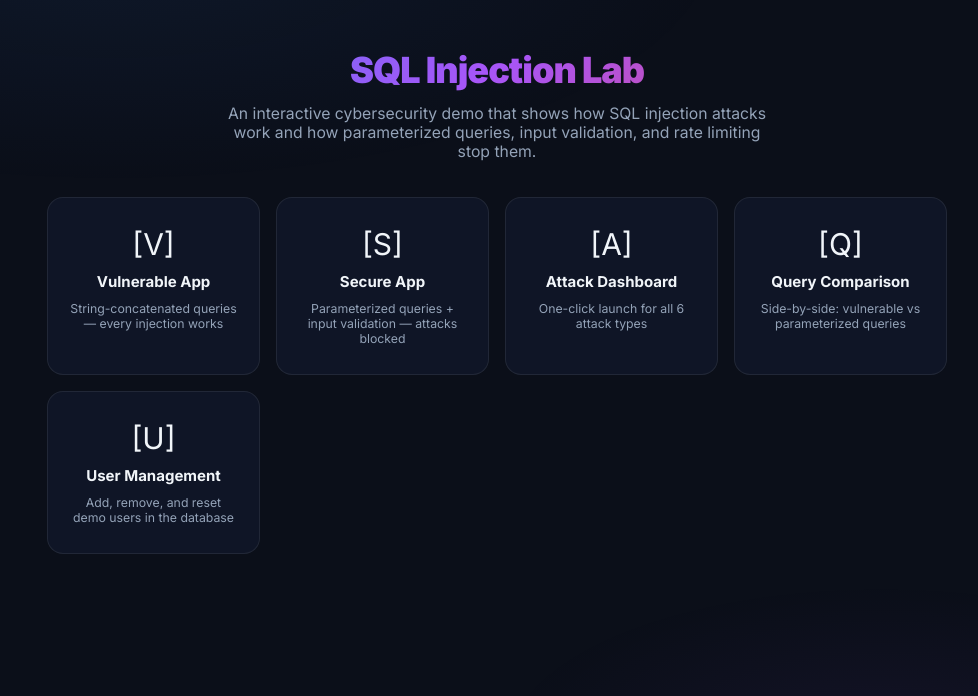
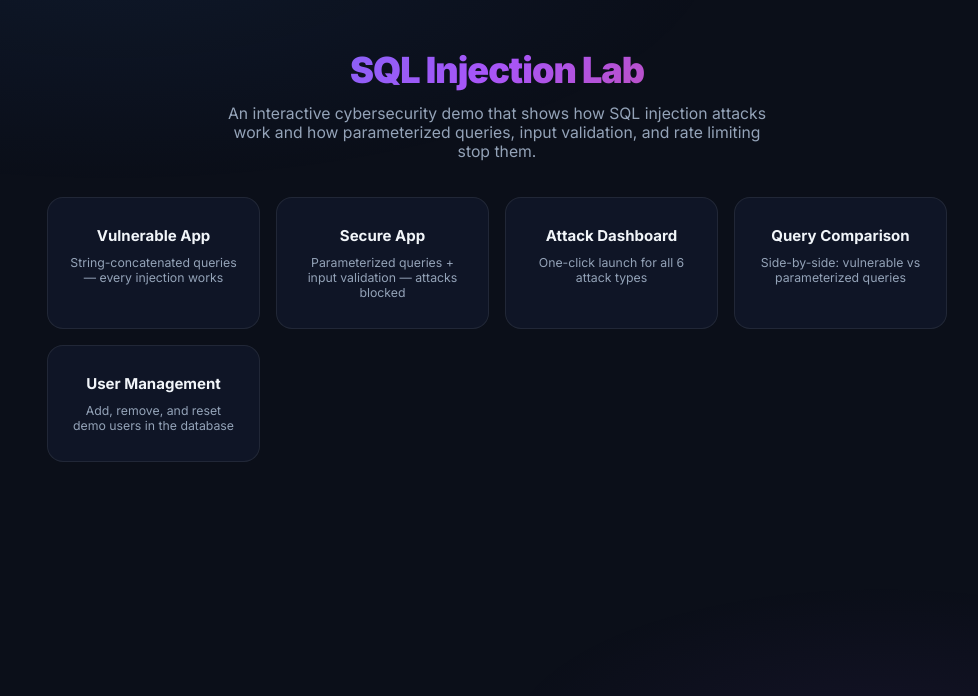
Before and after one commit to naasheet/sql_injection_attack, a Flask app: page / in a window 1280 px wide. Shown: the part 56-752 px from the top of the page, without its empty margins (143-1121 px from the left). Run offline with Flask 3, Linux system fonts and the light colour scheme.

Commit message:
Update index.html

```diff
--- a/templates/index.html
+++ b/templates/index.html
@@ -11,31 +11,26 @@
 
     <div class="hero-cards stagger">
         <a href="{{ url_for('vuln_login') }}" class="hero-card hc-vuln animate-in">
-            <span class="card-icon">[V]</span>
             <span class="card-title">Vulnerable App</span>
             <span class="card-desc">String-concatenated queries — every injection works</span>
         </a>
 
         <a href="{{ url_for('sec_login') }}" class="hero-card hc-sec animate-in">
-            <span class="card-icon">[S]</span>
             <span class="card-title">Secure App</span>
             <span class="card-desc">Parameterized queries + input validation — attacks blocked</span>
         </a>
 
         <a href="{{ url_for('attacks_dashboard') }}" class="hero-card hc-atk animate-in">
-            <span class="card-icon">[A]</span>
             <span class="card-title">Attack Dashboard</span>
             <span class="card-desc">One-click launch for all 6 attack types</span>
         </a>
 
         <a href="{{ url_for('compare') }}" class="hero-card hc-cmp animate-in">
-            <span class="card-icon">[Q]</span>
             <span class="card-title">Query Comparison</span>
             <span class="card-desc">Side-by-side: vulnerable vs parameterized queries</span>
         </a>
 
         <a href="{{ url_for('admin_users') }}" class="hero-card hc-admin animate-in">
-            <span class="card-icon">[U]</span>
             <span class="card-title">User Management</span>
             <span class="card-desc">Add, remove, and reset demo users in the database</span>
         </a>
```
